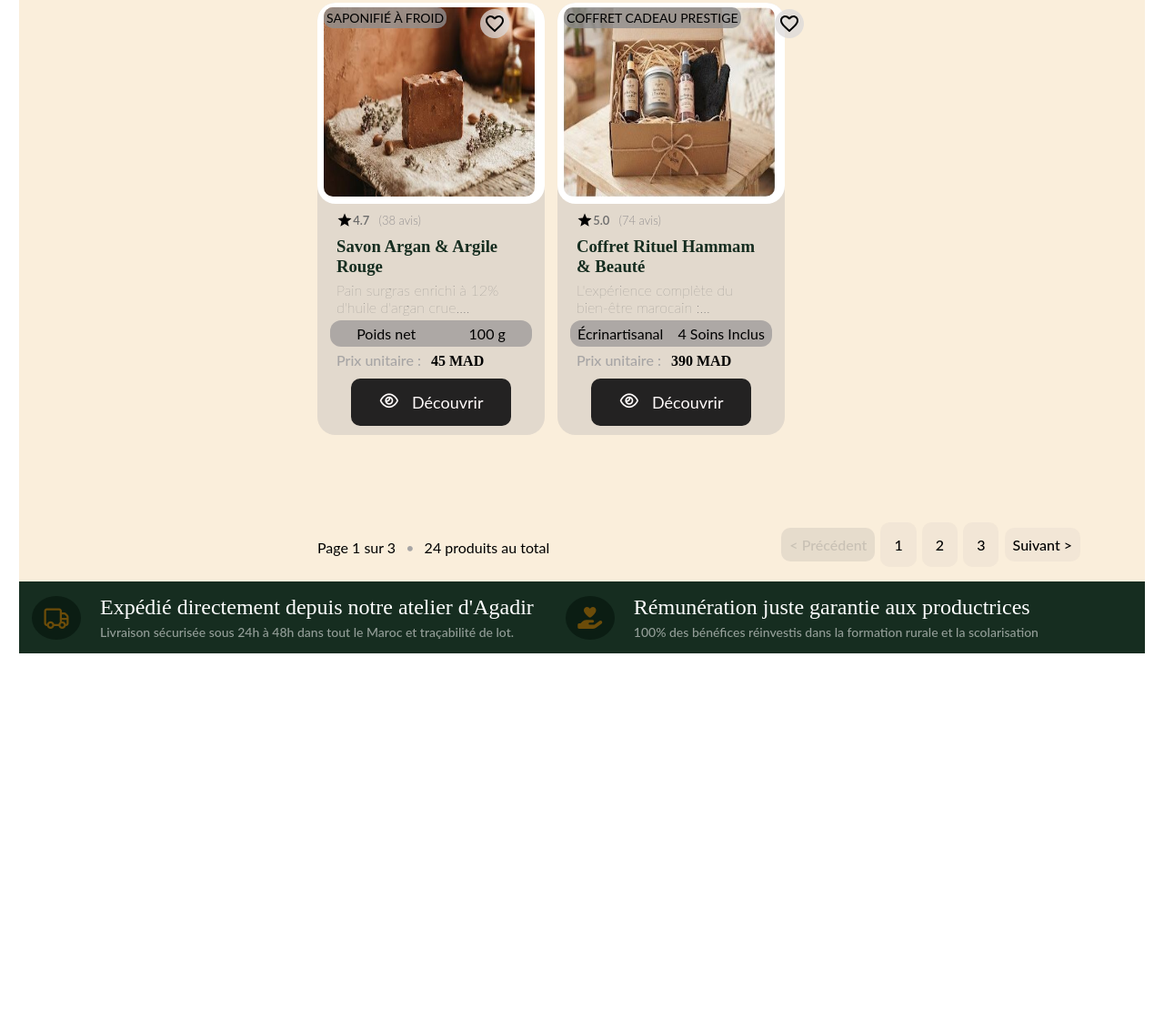
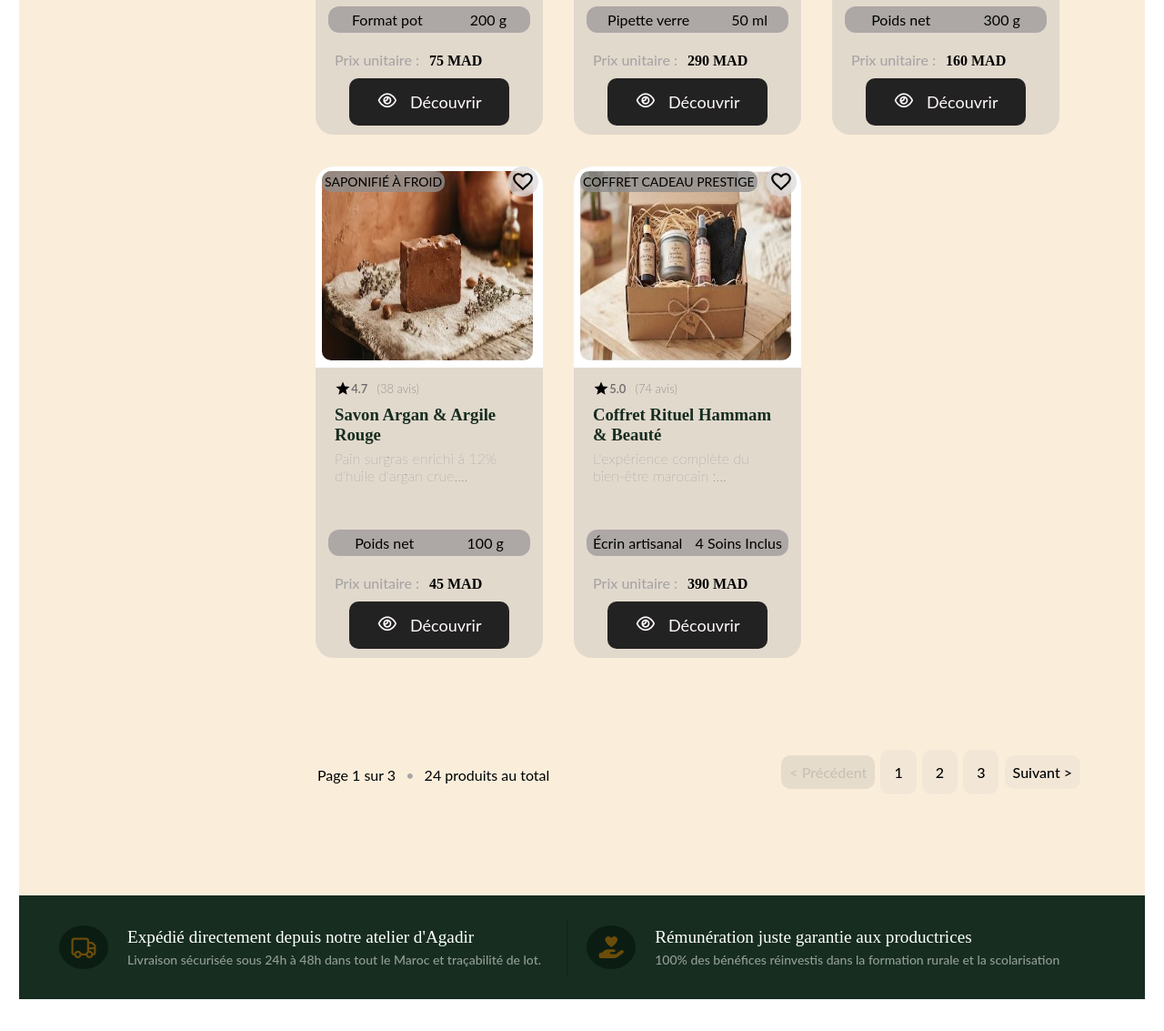
Before and after one commit to ikram-git07/Projet-Arganik, a plain HTML site: page Nos-produits.html in a window 1280 px wide. Shown: the part 1560-2693 px from the top of the page at 91% size. Before the commit the page ends 2288 px from the top, so only its background shows below. Drawn offline with Linux system fonts and the light colour scheme.

Commit message:
modifiction article bas dans le page Nos prduits

```diff
--- a/Nos-produits.css
+++ b/Nos-produits.css
@@ -109,7 +109,7 @@ section{
     color: white;
 }
 .carts-produits{
-    margin: 80px 50px;
+    margin: 80px 3em;
     display: flex;
 }
 .Filtres{
@@ -211,28 +211,26 @@ section{
 .inform-Produits{
     display: grid;
     grid-template-columns: repeat(3, 1fr);
+    gap: 20px;
 }
-
-
-
 
 .inform-Produit{
     background-color: #b9b5b560;
     width: 250px;
     border-radius: 20px;
+    margin-bottom: 10px;
 }
 .cart-produit-haut{
     background-color: white;
     margin: 0;
-    border-radius: 20px;
+    border-top-left-radius: 20px;
+    border-top-right-radius: 20px;
 }
 .cart-produit-haut div{
     display: flex;
     position: absolute;
-
     align-items: center;
-    gap:35px
-
+    width: 220px;
 }
 .cart-produit-haut div p{
     background-color: #8f8e8ecc;
@@ -243,12 +241,13 @@ section{
     margin: 0;
 }
 .cart-produit-haut div img{
+    position: absolute;
+    right:-20px;
     background-color: #dcd9d9bd;
-    width: 1.5em;
+    width: 1.6em;
     padding:4px;
     border-radius: 50%;
     margin:2px;
-    align-self: flex-start;
 
 }
 .imgproduit{
@@ -257,12 +256,12 @@ section{
     border-radius:10px
 }
 .card-produits-bas{
-    margin: 0;
+    margin: 0 ;
 }
 .inform-produit div{
     display: flex;
     font-size: small;
-
+    margin-top: 10px ;
 }
 .inform-produit div img{
     width: 1.4em;
@@ -295,11 +294,13 @@ section{
     border-radius:12px;
     padding: 0;
     justify-content: space-around;
+    margin-top: 50px;
 }
 .p2{
     font-size: 1em;
     font-family: 'Times New Roman', Times, serif;
     font-weight: 600;
+    margin-top: 20px ;
 }
 .p2 span{
     font-weight: 500;
@@ -320,10 +321,11 @@ section{
     padding:5px 0;
     border-radius: 10px;
     align-self: center;
+    margin-top: 10px;
 }
 .vide-part-bas{
     display: flex;
-
+    margin-top: 0 ;
 }
 .vide{
     width: 250px;
@@ -362,15 +364,20 @@ section{
     margin: 1px;
 }
 .Livrason-garantie{
+    background-color: #162d20;
+    margin: 100px 0 30px 0;
+}
+.Livras-garan{
     display: flex;
-    background-color: #162d20;
-    margin: 0;
+    padding: 20px;
 }
 .Livraison{
     display: flex;
+    margin-left: 10px;
 }
 .garantie{
     display: flex;
+    margin-right: 10px;
 }
 .garantie i{
     background-color: #0b1d13;
@@ -401,12 +408,18 @@ section{
 .garantie div h3{
     color:white;
     font-family:'Times New Roman', Times, serif;
-    font-size:1.5em;
+    font-size:1.2em;
     font-weight: 500;
 }
 .Livraison div h3{
     color:white;
     font-family:'Times New Roman', Times, serif;
-    font-size:1.5em;
+    font-size:1.2em;
     font-weight: 500;
 }
+.line{
+    width: 1.2px;
+    height: 60px;
+    background-color: rgba(0, 0, 0, 0.2);
+    align-self: center;
+}
--- a/Nos-produits.html
+++ b/Nos-produits.html
@@ -344,7 +344,7 @@
                             <p>L'expérience complète du bien-être marocain :…</p>
                         </div>
                         <div class="Contenance">
-                            <p>Écrinartisanal</p>
+                            <p>Écrin artisanal</p>
                             <p>4 Soins Inclus</p>
                         </div>
                         <p class="p2"><span>Prix unitaire :</span> 390 MAD</p>
@@ -372,6 +372,7 @@
             </div>
             </div>
             <article class="Livrason-garantie">
+                <div class="Livras-garan">
                 <div class="Livraison ">
                     <i class="fa-regular fa-truck"></i>
                     <div>
@@ -379,6 +380,7 @@
                         <p>Livraison sécurisée sous 24h à 48h dans tout le Maroc et traçabilité de lot.</p>
                     </div>
                 </div>
+                <div class="line"></div>
                 <div class="garantie">
                     <i class="fa-solid fa-hand-holding-heart"></i>
                     <div>
@@ -386,7 +388,7 @@
                         <p>100% des bénéfices réinvestis dans la formation rurale et la scolarisation</p>
                     </div>
                 </div>
-
+                </div>
             </article>
         </section>
 </body>
```
